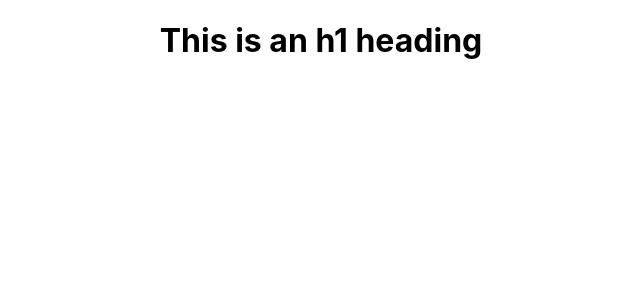
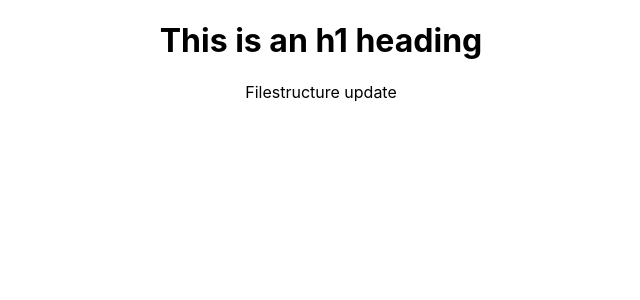
Before and after one commit to rhiz0m/metaReact, a React (Create React App) app: page / in a window 1280 px wide. Shown: the top 300 px of the page, without its empty margins (319-959 px from the left). Built offline with nearby package versions, Linux system fonts and the light colour scheme.

Commit message:
Fix - Restructure filesystem

```diff
--- a/package.json
+++ b/package.json
@@ -1,5 +1,5 @@
 {
-  "name": "my-app",
+  "name": "react-basics",
   "version": "0.1.0",
   "private": true,
   "dependencies": {
--- a/src/App.js
+++ b/src/App.js
@@ -1,10 +1,10 @@
 import "./App.css"
-import Heading from "./module1/components/heading"
+import Module1 from "./module1/Module1"
 
 function App() {
   return (
     <div className="App">
-      <Heading />
+      <Module1 />
     </div>
   )
 }
--- /dev/null
+++ b/src/module1/Module1.js
@@ -0,0 +1,12 @@
+import Heading from "./components/heading"
+
+function Module1() {
+  return (
+    <div className="App">
+      <Heading />
+      <p>Filestructure update</p>
+    </div>
+  )
+}
+
+export default Module1
```
